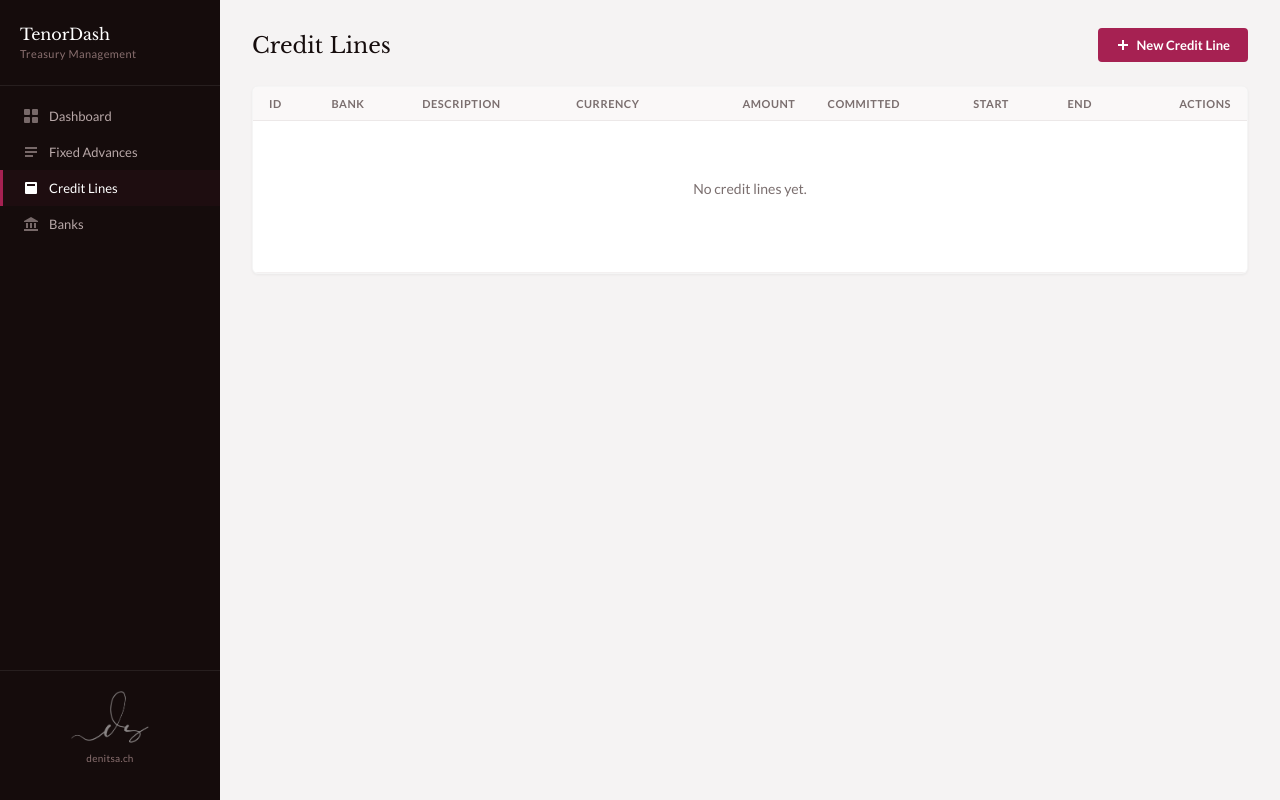
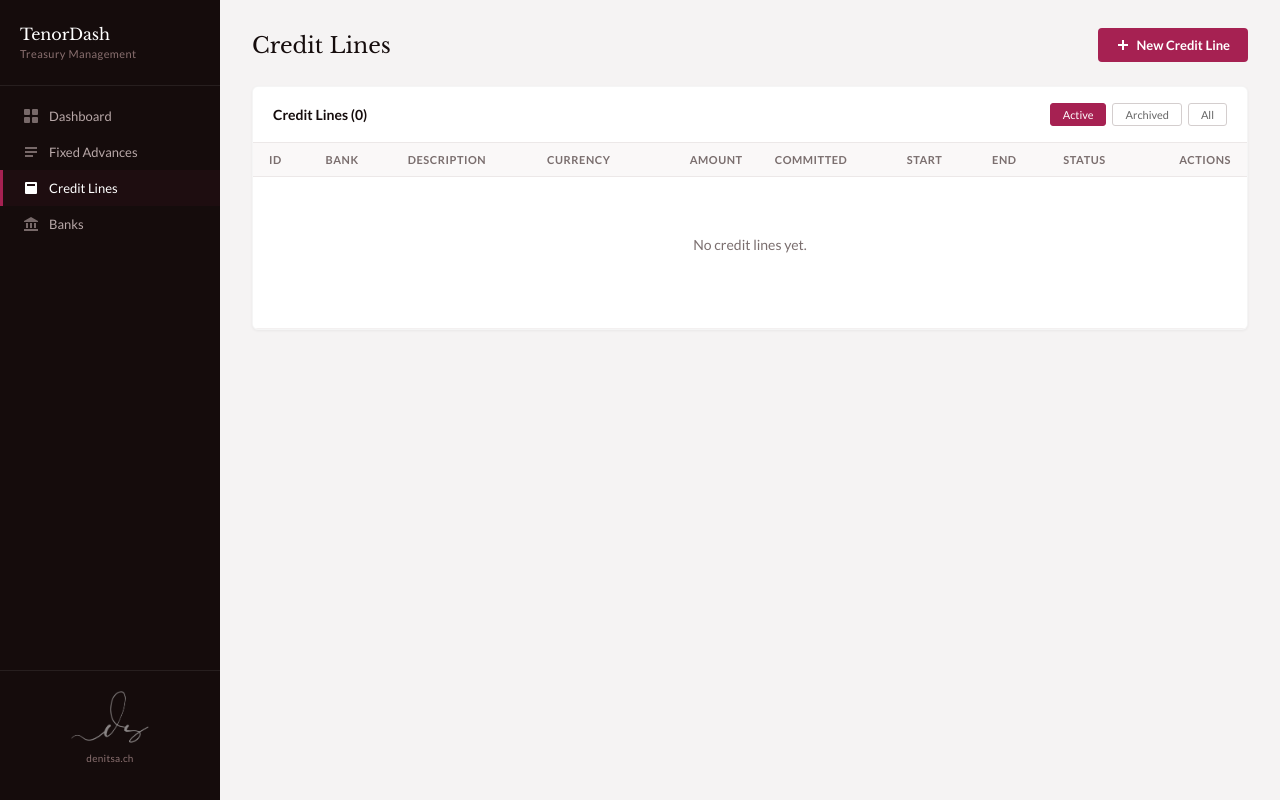
Before and after one commit to Denitsa007/tenordash, a Flask app: page /credit-lines in a window 1280 px wide. Run offline with Flask 3, Linux system fonts and the light colour scheme; data comes from the database, SQL or seed files in the repository; data that the repository does not hold is empty.

Commit message:
Replace hard delete with soft archive for credit lines
Credit lines referenced by advances can no longer be destroyed. The DELETE
endpoint now sets archived=1 instead of removing the row. A new PATCH
restore endpoint reverses the action. The credit lines page gains
Active/Archived/All filter pills, a Status column, and dimmed styling for
archived rows. Dashboard utilization and the advance-form dropdown
automatically exclude archived lines.

Closes #4

Co-Authored-By: Claude Opus 4.6 <noreply@anthropic.com>

```diff
--- a/app.py
+++ b/app.py
@@ -119,7 +119,7 @@ def delete_bank(key):
 @app.route("/credit-lines")
 def credit_lines_page():
     with db_conn() as conn:
-        lines = db.get_credit_lines(conn)
+        lines = db.get_all_credit_lines(conn)
         banks = db.get_banks(conn)
         return render_template("credit_lines.html", lines=lines, banks=banks)
 
@@ -160,9 +160,16 @@ def update_credit_line(cl_id):
 
 
 @app.route("/credit-lines/<cl_id>", methods=["DELETE"])
-def delete_credit_line(cl_id):
+def archive_credit_line(cl_id):
     with db_conn() as conn:
-        db.delete_credit_line(conn, cl_id)
+        db.archive_credit_line(conn, cl_id)
+        return jsonify({"ok": True})
+
+
+@app.route("/credit-lines/<cl_id>/restore", methods=["PATCH"])
+def restore_credit_line(cl_id):
+    with db_conn() as conn:
+        db.restore_credit_line(conn, cl_id)
         return jsonify({"ok": True})
 
 
--- a/db.py
+++ b/db.py
@@ -80,6 +80,7 @@ def init_db():
     _seed_currencies(conn)
     _migrate_add_czk_pln(conn)
     _migrate_remove_currency_check(conn)
+    _migrate_add_archived_column(conn)
     conn.commit()
     conn.close()
 
@@ -154,6 +155,13 @@ def _migrate_remove_currency_check(conn):
 
         PRAGMA foreign_keys = ON;
     """)
+
+
+def _migrate_add_archived_column(conn):
+    """Add archived column to credit_lines if not present."""
+    cols = {r[1] for r in conn.execute("PRAGMA table_info(credit_lines)").fetchall()}
+    if "archived" not in cols:
+        conn.execute("ALTER TABLE credit_lines ADD COLUMN archived INTEGER NOT NULL DEFAULT 0")
 
 
 # ── Currencies ──
@@ -237,6 +245,17 @@ def next_cl_id(conn):
 
 
 def get_credit_lines(conn):
+    """Return only active (non-archived) credit lines."""
+    return conn.execute(
+        "SELECT cl.*, b.bank_name FROM credit_lines cl "
+        "LEFT JOIN banks b ON cl.bank_key = b.bank_key "
+        "WHERE cl.archived = 0 "
+        "ORDER BY cl.id"
+    ).fetchall()
+
+
+def get_all_credit_lines(conn):
+    """Return all credit lines including archived."""
     return conn.execute(
         "SELECT cl.*, b.bank_name FROM credit_lines cl "
         "LEFT JOIN banks b ON cl.bank_key = b.bank_key "
@@ -276,8 +295,13 @@ def update_credit_line(conn, cl_id, data):
     conn.commit()
 
 
-def delete_credit_line(conn, cl_id):
-    conn.execute("DELETE FROM credit_lines WHERE id = ?", (cl_id,))
+def archive_credit_line(conn, cl_id):
+    conn.execute("UPDATE credit_lines SET archived = 1 WHERE id = ?", (cl_id,))
+    conn.commit()
+
+
+def restore_credit_line(conn, cl_id):
+    conn.execute("UPDATE credit_lines SET archived = 0 WHERE id = ?", (cl_id,))
     conn.commit()
 
 
@@ -405,6 +429,7 @@ def get_cl_utilization(conn):
         "FROM credit_lines cl "
         "LEFT JOIN fixed_advances fa ON fa.credit_line_id = cl.id "
         "AND fa.start_date <= date('now') AND fa.end_date > date('now') "
+        "WHERE cl.archived = 0 "
         "GROUP BY cl.id "
         "ORDER BY cl.id"
     ).fetchall()
--- a/static/style.css
+++ b/static/style.css
@@ -393,7 +393,11 @@ body {
 .badge-gbp { background: #f0ebfe; color: var(--gbp); }
 .badge-usd { background: #fef3e2; color: var(--usd); }
 .badge-active { background: #e6f7f2; color: var(--chf); }
+.badge-archived { background: #f3f0f0; color: #998e8e; }
 .badge-expired { background: #f3f0f0; color: #998e8e; }
+
+tr[data-archived="true"] td { opacity: 0.55; }
+tr[data-archived="true"]:hover td { opacity: 0.75; }
 
 /* ── Slide-Out Panel ── */
 
--- a/templates/credit_lines.html
+++ b/templates/credit_lines.html
@@ -15,7 +15,15 @@
 </div>
 
 <div class="section">
-  <table class="data-table">
+  <div class="section-header">
+    <h3>Credit Lines ({{ lines|selectattr('archived', 'equalto', 0)|list|length }})</h3>
+    <div class="filter-pills">
+      <span class="pill active" data-filter="active" onclick="filterCLs('active', this)">Active</span>
+      <span class="pill" data-filter="archived" onclick="filterCLs('archived', this)">Archived</span>
+      <span class="pill" data-filter="all" onclick="filterCLs('all', this)">All</span>
+    </div>
+  </div>
+  <table class="data-table" id="cl-table">
     <thead>
       <tr>
         <th>ID</th>
@@ -26,12 +34,13 @@
         <th>Committed</th>
         <th>Start</th>
         <th>End</th>
+        <th>Status</th>
         <th style="text-align:right">Actions</th>
       </tr>
     </thead>
     <tbody>
       {% for cl in lines %}
-      <tr>
+      <tr data-archived="{{ 'true' if cl.archived else 'false' }}">
         <td class="mono text-muted">{{ cl.id }}</td>
         <td>{{ cl.bank_name or cl.bank_key }}</td>
         <td>{{ cl.description or '' }}</td>
@@ -41,15 +50,26 @@
         <td>{{ cl.start_date|date_display }}</td>
         <td>{{ cl.end_date|date_display if cl.end_date else '—' }}</td>
         <td>
+          {% if cl.archived %}
+          <span class="badge badge-archived">Archived</span>
+          {% else %}
+          <span class="badge badge-active">Active</span>
+          {% endif %}
+        </td>
+        <td>
           <div class="row-actions">
+            {% if cl.archived %}
+            <button onclick="restoreCL('{{ cl.id }}')" title="Restore">&#8634;</button>
+            {% else %}
             <button onclick="editCL('{{ cl.id }}')" title="Edit">&#9998;</button>
-            <button class="delete" onclick="deleteCL('{{ cl.id }}')" title="Delete">&times;</button>
+            <button class="delete" onclick="archiveCL('{{ cl.id }}')" title="Archive">&#128451;</button>
+            {% endif %}
           </div>
         </td>
       </tr>
       {% else %}
       <tr>
-        <td colspan="9">
+        <td colspan="10">
           <div class="empty-state">
             <p>No credit lines yet.</p>
           </div>
@@ -201,10 +221,33 @@ if (new URLSearchParams(window.location.search).get('new')) {
   history.replaceState(null, '', '/credit-lines');
 }
 
-async function deleteCL(id) {
-  if (!confirm('Delete credit line ' + id + '?')) return;
+async function archiveCL(id) {
+  if (!confirm('Archive credit line ' + id + '?')) return;
   const res = await fetch('/credit-lines/' + id, { method: 'DELETE' });
   if (res.ok) location.reload();
 }
+
+async function restoreCL(id) {
+  const res = await fetch('/credit-lines/' + id + '/restore', { method: 'PATCH' });
+  if (res.ok) location.reload();
+}
+
+function filterCLs(filter, pill) {
+  document.querySelectorAll('.filter-pills .pill').forEach(p => p.classList.remove('active'));
+  pill.classList.add('active');
+  const rows = document.querySelectorAll('#cl-table tbody tr[data-archived]');
+  rows.forEach(row => {
+    const archived = row.dataset.archived === 'true';
+    if (filter === 'all') { row.style.display = ''; }
+    else if (filter === 'active') { row.style.display = archived ? 'none' : ''; }
+    else if (filter === 'archived') { row.style.display = archived ? '' : 'none'; }
+  });
+  // Update count in header
+  let visible = 0;
+  rows.forEach(r => { if (r.style.display !== 'none') visible++; });
+  const h3 = document.querySelector('.section-header h3');
+  const label = filter === 'all' ? 'All Credit Lines' : filter === 'archived' ? 'Archived Credit Lines' : 'Credit Lines';
+  h3.textContent = label + ' (' + visible + ')';
+}
 </script>
 {% endblock %}
```
